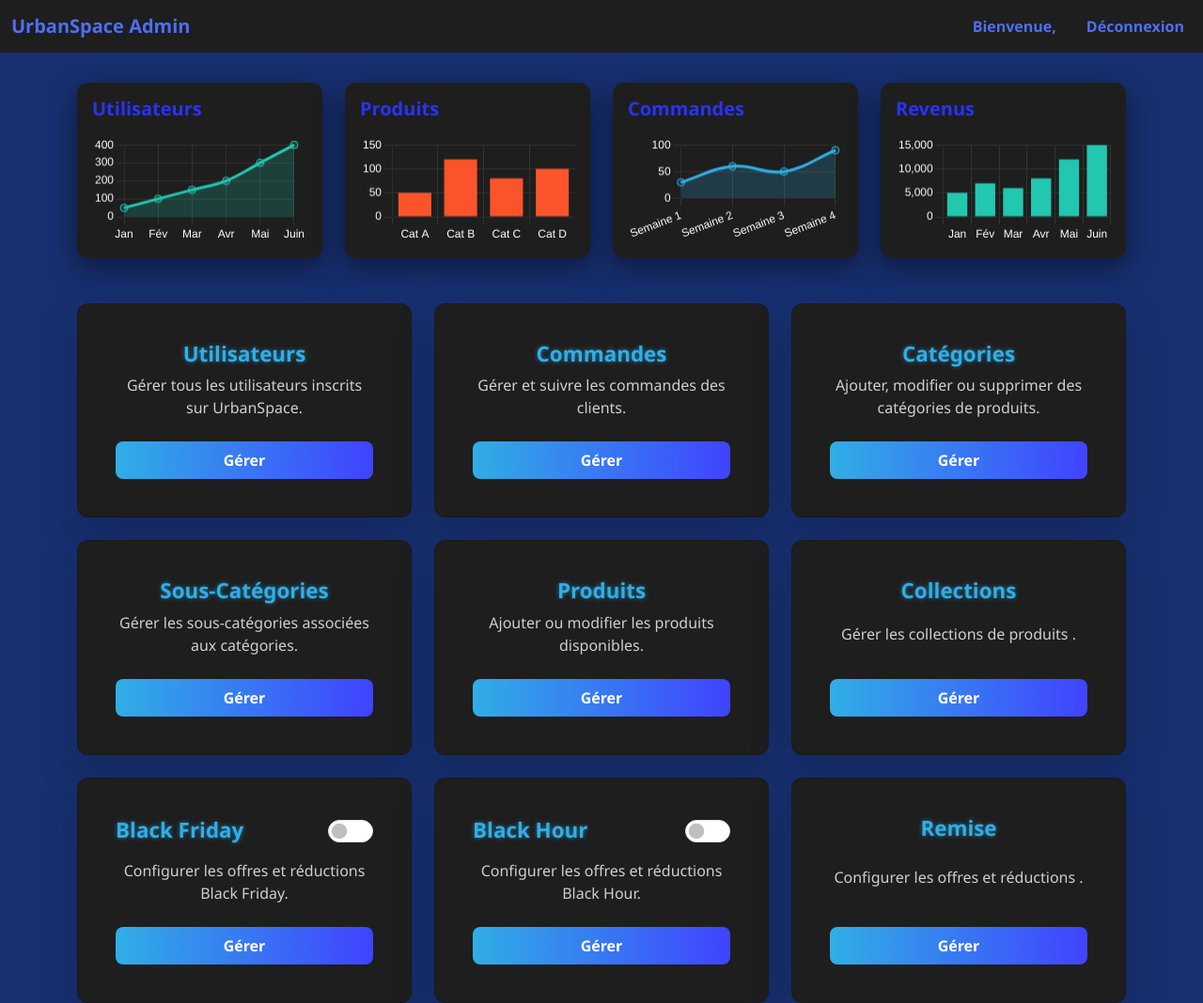
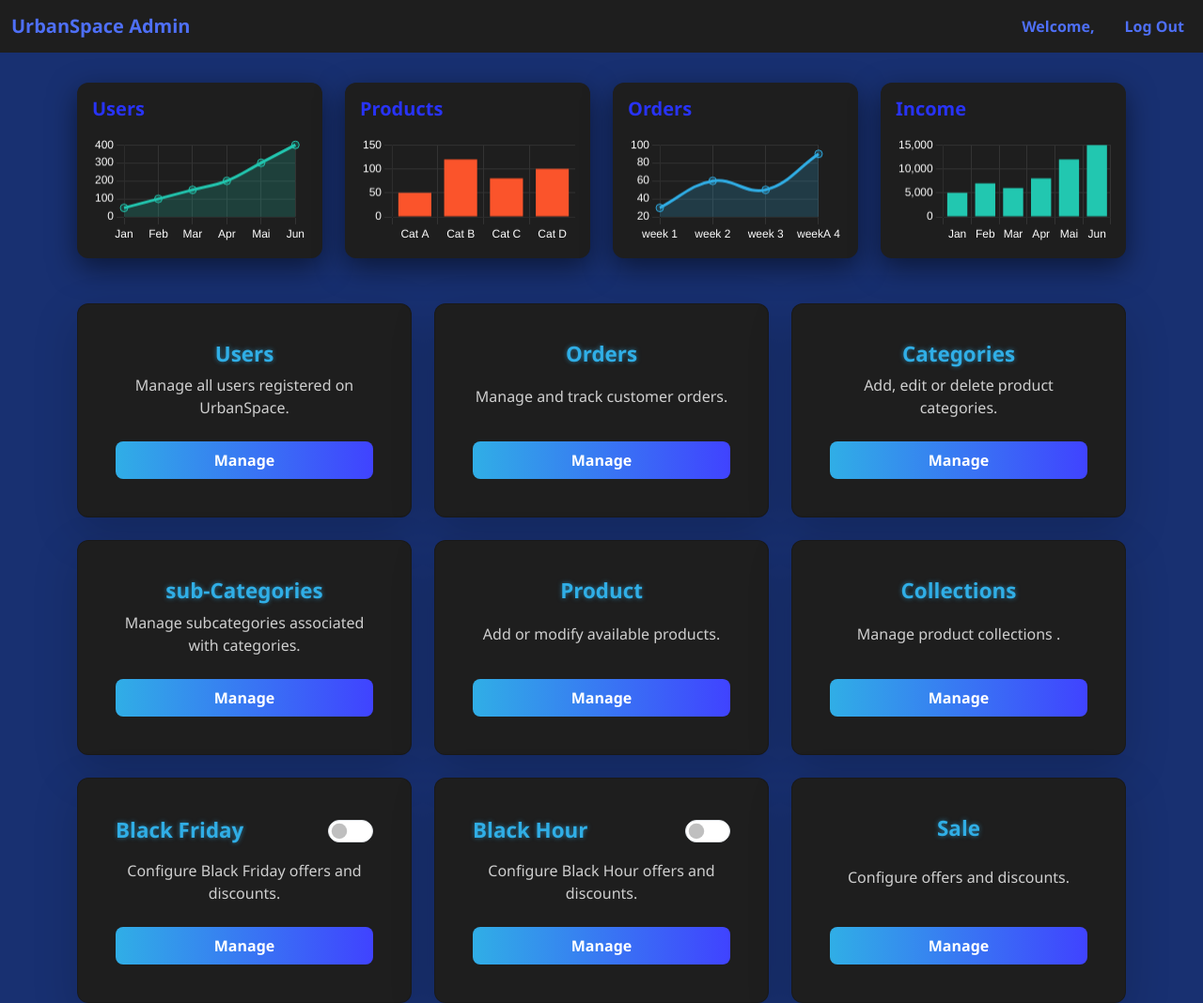
Before and after one commit to AbdelliBrahim0/BackendUrbanSpaceValide, a Symfony app: template templates/admin/dashboard.html.twig in a window 1280 px wide. Shown: the whole page at 94% size. Run offline with Twig, Linux system fonts and the light colour scheme; the template is opened without the code that fills it, so the values that code supplies are empty; some libraries are stand-ins or nearby versions.

Commit message:
translate

```diff
--- a/templates/admin/dashboard.html.twig
+++ b/templates/admin/dashboard.html.twig
@@ -117,10 +117,10 @@
     <div class="container-fluid">
         <a class="navbar-brand" href="{{ path('admin_dashboard') }}">UrbanSpace Admin</a>
         <div class="navbar-nav ms-auto d-flex align-items-center">
-            <span class="nav-link">Bienvenue, {{ app.user.username }}</span>
+            <span class="nav-link">Welcome, {{ app.user.username }}</span>
             <form class="d-inline ms-3" action="{{ path('admin_logout') }}" method="post">
                 <input type="hidden" name="_csrf_token" value="{{ csrf_token('logout') }}">
-                <button type="submit" class="btn btn-link nav-link" style="border: none; background: none;">Déconnexion</button>
+                <button type="submit" class="btn btn-link nav-link" style="border: none; background: none;">Log Out</button>
             </form>
         </div>
     </div>
@@ -132,25 +132,25 @@
     <div class="row g-4">
         <div class="col-md-3">
             <div class="stats-card animate__animated animate__fadeInUp">
-                <h5>Utilisateurs</h5>
+                <h5>Users</h5>
                 <canvas id="chartUsers"></canvas>
             </div>
         </div>
         <div class="col-md-3">
             <div class="stats-card animate__animated animate__fadeInUp">
-                <h5>Produits</h5>
+                <h5>Products</h5>
                 <canvas id="chartProducts"></canvas>
             </div>
         </div>
         <div class="col-md-3">
             <div class="stats-card animate__animated animate__fadeInUp">
-                <h5>Commandes</h5>
+                <h5>Orders</h5>
                 <canvas id="chartOrders"></canvas>
             </div>
         </div>
         <div class="col-md-3">
             <div class="stats-card animate__animated animate__fadeInUp">
-                <h5>Revenus</h5>
+                <h5>Income</h5>
                 <canvas id="chartRevenue"></canvas>
             </div>
         </div>
@@ -161,45 +161,45 @@
         <div class="col-md-4">
             <div class="card gestion-card text-center p-4 h-100 shadow-lg">
                 <div class="card-body d-flex flex-column justify-content-between">
-                    <h5 class="card-title">Utilisateurs</h5>
-                    <p class="card-text">Gérer tous les utilisateurs inscrits sur UrbanSpace.</p>
-                    <a href="/admin/users" class="btn btn-gestion">Gérer</a>
+                    <h5 class="card-title">Users</h5>
+                    <p class="card-text">Manage all users registered on UrbanSpace.</p>
+                    <a href="/admin/users" class="btn btn-gestion">Manage</a>
                 </div>
             </div>
         </div>
         <div class="col-md-4">
             <div class="card gestion-card text-center p-4 h-100 shadow-lg">
                 <div class="card-body d-flex flex-column justify-content-between">
-                    <h5 class="card-title">Commandes</h5>
-                    <p class="card-text">Gérer et suivre les commandes des clients.</p>
-                    <a href="{{ path('admin_orders_index') }}" class="btn btn-gestion">Gérer</a>
+                    <h5 class="card-title">Orders</h5>
+                    <p class="card-text">Manage and track customer orders.</p>
+                    <a href="{{ path('admin_orders_index') }}" class="btn btn-gestion">Manage</a>
                 </div>
             </div>
         </div>
         <div class="col-md-4">
             <div class="card gestion-card text-center p-4 h-100 shadow-lg">
                 <div class="card-body d-flex flex-column justify-content-between">
-                    <h5 class="card-title">Catégories</h5>
-                    <p class="card-text">Ajouter, modifier ou supprimer des catégories de produits.</p>
-                    <a href="/admin/categories" class="btn btn-gestion">Gérer</a>
+                    <h5 class="card-title">Categories</h5>
+                    <p class="card-text">Add, edit or delete product categories.</p>
+                    <a href="/admin/categories" class="btn btn-gestion">Manage</a>
                 </div>
             </div>
         </div>
         <div class="col-md-4">
             <div class="card gestion-card text-center p-4 h-100 shadow-lg">
                 <div class="card-body d-flex flex-column justify-content-between">
-                    <h5 class="card-title">Sous-Catégories</h5>
-                    <p class="card-text">Gérer les sous-catégories associées aux catégories.</p>
-                    <a href="/admin/subcategories" class="btn btn-gestion">Gérer</a>
+                    <h5 class="card-title">sub-Categories</h5>
+                    <p class="card-text">Manage subcategories associated with categories.</p>
+                    <a href="/admin/subcategories" class="btn btn-gestion">Manage</a>
                 </div>
             </div>
         </div>
         <div class="col-md-4">
             <div class="card gestion-card text-center p-4 h-100 shadow-lg">
                 <div class="card-body d-flex flex-column justify-content-between">
-                    <h5 class="card-title">Produits</h5>
-                    <p class="card-text">Ajouter ou modifier les produits disponibles.</p>
-                    <a href="/admin/products" class="btn btn-gestion">Gérer</a>
+                    <h5 class="card-title">Product</h5>
+                    <p class="card-text">Add or modify available products.</p>
+                    <a href="/admin/products" class="btn btn-gestion">Manage</a>
                 </div>
             </div>
         </div>
@@ -207,8 +207,8 @@
             <div class="card gestion-card text-center p-4 h-100 shadow-lg">
                 <div class="card-body d-flex flex-column justify-content-between">
                     <h5 class="card-title">Collections</h5>
-                    <p class="card-text">Gérer les collections de produits .</p>
-                    <a href="/admin/collections" class="btn btn-gestion">Gérer</a>
+                    <p class="card-text">Manage product collections .</p>
+                    <a href="/admin/collections" class="btn btn-gestion">Manage</a>
                 </div>
             </div>
         </div>
@@ -223,8 +223,8 @@
                                    style="width: 3em; height: 1.5em;">
                         </div>
                     </div>
-                    <p class="card-text">Configurer les offres et réductions Black Friday.</p>
-                    <a href="/admin/black-friday" class="btn btn-gestion">Gérer</a>
+                    <p class="card-text">Configure Black Friday offers and discounts.</p>
+                    <a href="/admin/black-friday" class="btn btn-gestion">Manage</a>
                 </div>
             </div>
         </div>
@@ -239,17 +239,17 @@
                                    style="width: 3em; height: 1.5em;">
                         </div>
                     </div>
-                    <p class="card-text">Configurer les offres et réductions Black Hour.</p>
-                    <a href="/admin/black-hour" class="btn btn-gestion">Gérer</a>
+                    <p class="card-text">Configure Black Hour offers and discounts.</p>
+                    <a href="/admin/black-hour" class="btn btn-gestion">Manage</a>
                 </div>
             </div>
         </div>
         <div class="col-md-4">
             <div class="card gestion-card text-center p-4 h-100 shadow-lg">
                 <div class="card-body d-flex flex-column justify-content-between">
-                    <h5 class="card-title">Remise</h5>
-                    <p class="card-text">Configurer les offres et réductions .</p>
-                    <a href="/admin/sales" class="btn btn-gestion">Gérer</a>
+                    <h5 class="card-title">Sale</h5>
+                    <p class="card-text">Configure offers and discounts.</p>
+                    <a href="/admin/sales" class="btn btn-gestion">Manage</a>
                 </div>
             </div>
         </div>
@@ -261,7 +261,7 @@
     const usersChart = new Chart(document.getElementById('chartUsers'), {
         type: 'line',
         data: {
-            labels: ['Jan', 'Fév', 'Mar', 'Avr', 'Mai', 'Juin'],
+            labels: ['Jan', 'Feb', 'Mar', 'Apr', 'Mai', 'Jun'],
             datasets: [{
                 label: 'Utilisateurs',
                 data: [50, 100, 150, 200, 300, 400],
@@ -305,9 +305,9 @@
     const ordersChart = new Chart(document.getElementById('chartOrders'), {
         type: 'line',
         data: {
-            labels: ['Semaine 1', 'Semaine 2', 'Semaine 3', 'Semaine 4'],
+            labels: ['week 1', 'week 2', 'week 3', 'weekA 4'],
             datasets: [{
-                label: 'Commandes',
+                label: 'Orders',
                 data: [30, 60, 50, 90],
                 borderColor: '#30aee6',
                 backgroundColor: 'rgba(48, 174, 230, 0.2)',
@@ -329,7 +329,7 @@
     const revenueChart = new Chart(document.getElementById('chartRevenue'), {
         type: 'bar',
         data: {
-            labels: ['Jan', 'Fév', 'Mar', 'Avr', 'Mai', 'Juin'],
+            labels: ['Jan', 'Feb', 'Mar', 'Apr', 'Mai', 'Jun'],
             datasets: [{
                 label: 'Revenus',
                 data: [5000, 7000, 6000, 8000, 12000, 15000],
```
Also changed, not shown: templates/admin/category/edit.html.twig (+12 -12 lines), templates/admin/category/index.html.twig (+9 -9 lines), templates/admin/category/new.html.twig (+8 -9 lines), templates/admin/login.html.twig (+5 -5 lines), templates/admin/order/index.html.twig (+10 -12 lines), templates/admin/order/show.html.twig (+15 -16 lines), templates/admin/users/index.html.twig (+11 -11 lines).
